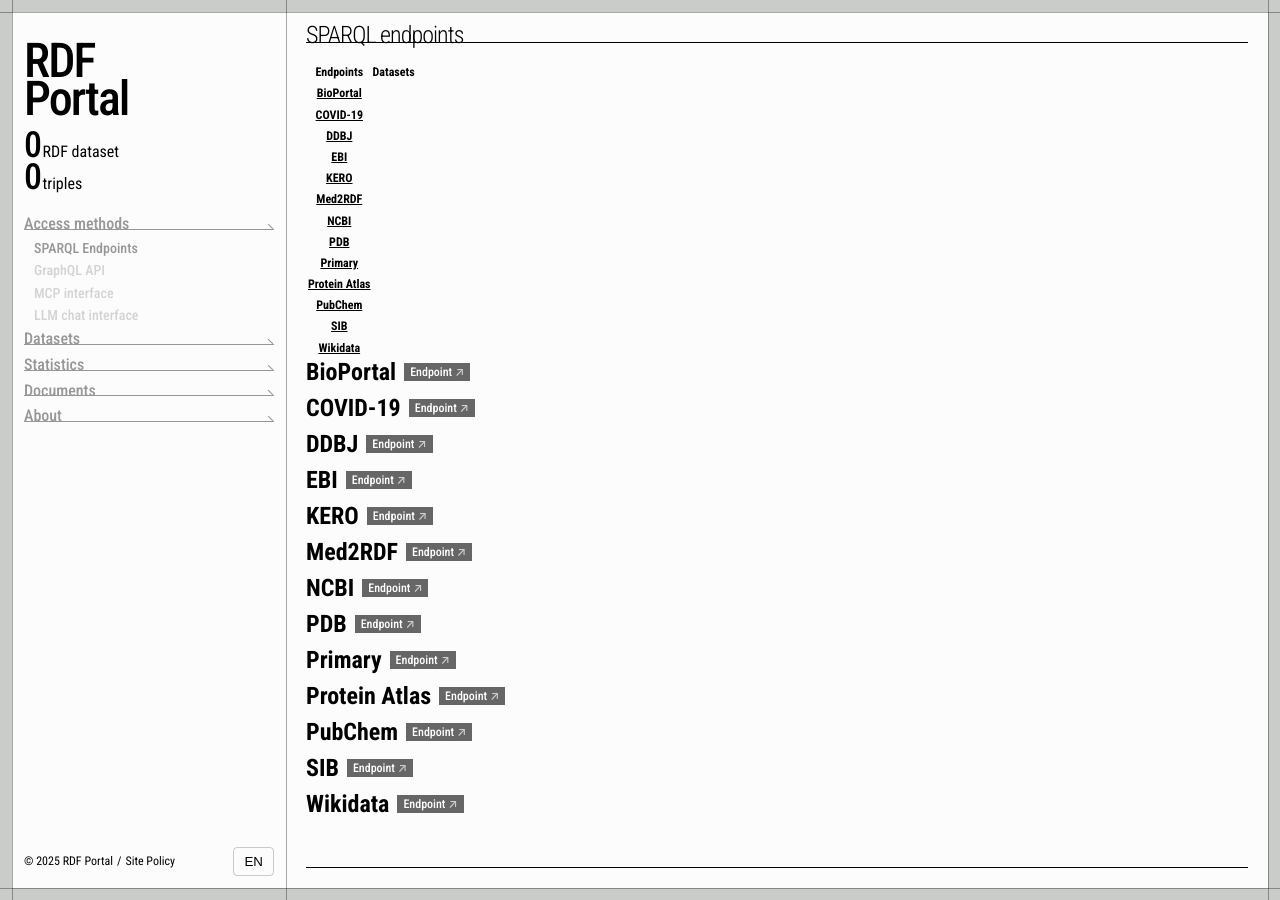
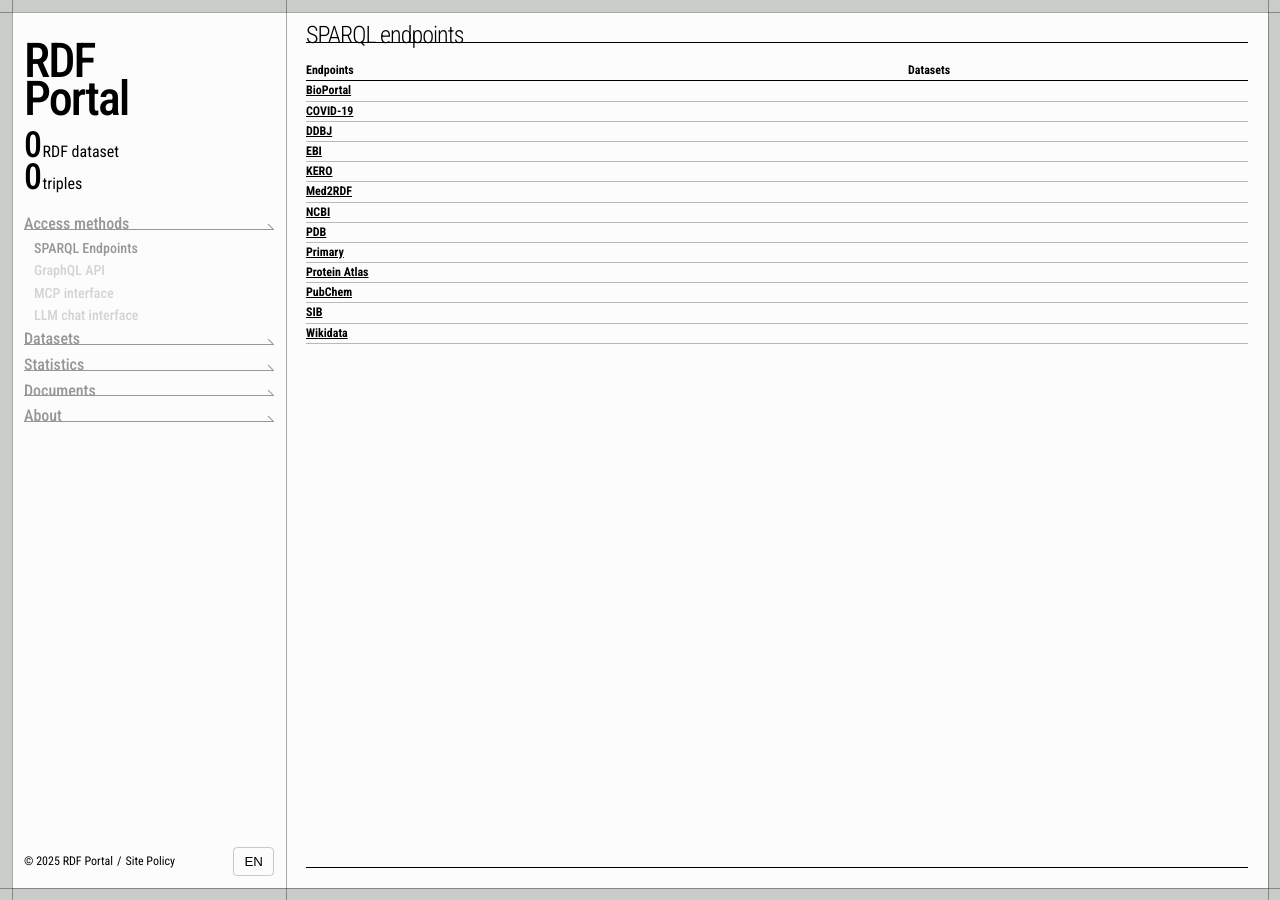
Before and after one commit to rdfportal/website, a Jekyll site: the page built from sparql_endpoints.md, in a window 1280 px wide. Built offline with Jekyll 4.4.1, drawn with Linux system fonts in a browser that asks for light colours.

Commit message:
delete old code, modify styli9ng

```diff
--- a/_sass/object/project/_EndpointsListView.sass
+++ b/_sass/object/project/_EndpointsListView.sass
@@ -1,27 +1,19 @@
 #EndpointsListView
 
-  > .endpoints
-    padding-left: 0
-    > .endpoint
-      list-style: none
-      + .endpoint
-        margin-top: 12px
-      > article
-        > header
-          display: flex
-          align-items: center
-          line-height: 1
-          gap: 8px
-          > h2
-            font-size: 2.4rem
-            margin: 0
-        > .datasets
-          padding-left: 0
-          list-style: none
-          > li
-            margin: 0 0 -1px
-            display: inline-block
-            margin-right: 8px
-            line-height: 1.2
-            &:last-child
-              margin-right: 0
+  > table
+    width: 100%
+    border-collapse: collapse
+    th
+      text-align: left
+    > thead
+      > tr
+        border-bottom: solid 1px #000
+    > tbody
+      > tr
+        border-bottom: solid 1px #0004
+        > th
+          padding-right: 1em
+        > td
+          > ul
+            padding-left: 1em
+            column-count: 2 // メディアクエリーを用い変動
--- a/sparql_endpoints.md
+++ b/sparql_endpoints.md
@@ -39,27 +39,4 @@
     </tbody>
   </table>
 
-  <ul class="endpoints">
-  {% for endpoint in site.data.endpoints %}
-    <li class="endpoint">
-      <article>
-        <header>
-          <h2>{{ endpoint.title }}</h2>
-          <a href="https://rdfportal.org/{{ endpoint.id }}/sparql" target="endpoint" class="external-link">Endpoint</a>
-        </header>
-        <ul class="datasets">
-          {% for dataset in site.data.datasets %}
-            {% if dataset.endpoint == endpoint.id %}
-              <li>
-                <a href="{{ site.baseurl }}/dataset/?id={{ dataset.id | url_encode }}">
-                  {{ dataset.title }}
-                </a>
-              </li>
-            {% endif %}
-          {% endfor %}
-        </ul>
-      </article>
-    </li>
-  {% endfor %}
-  </ul>
 </div>
```
